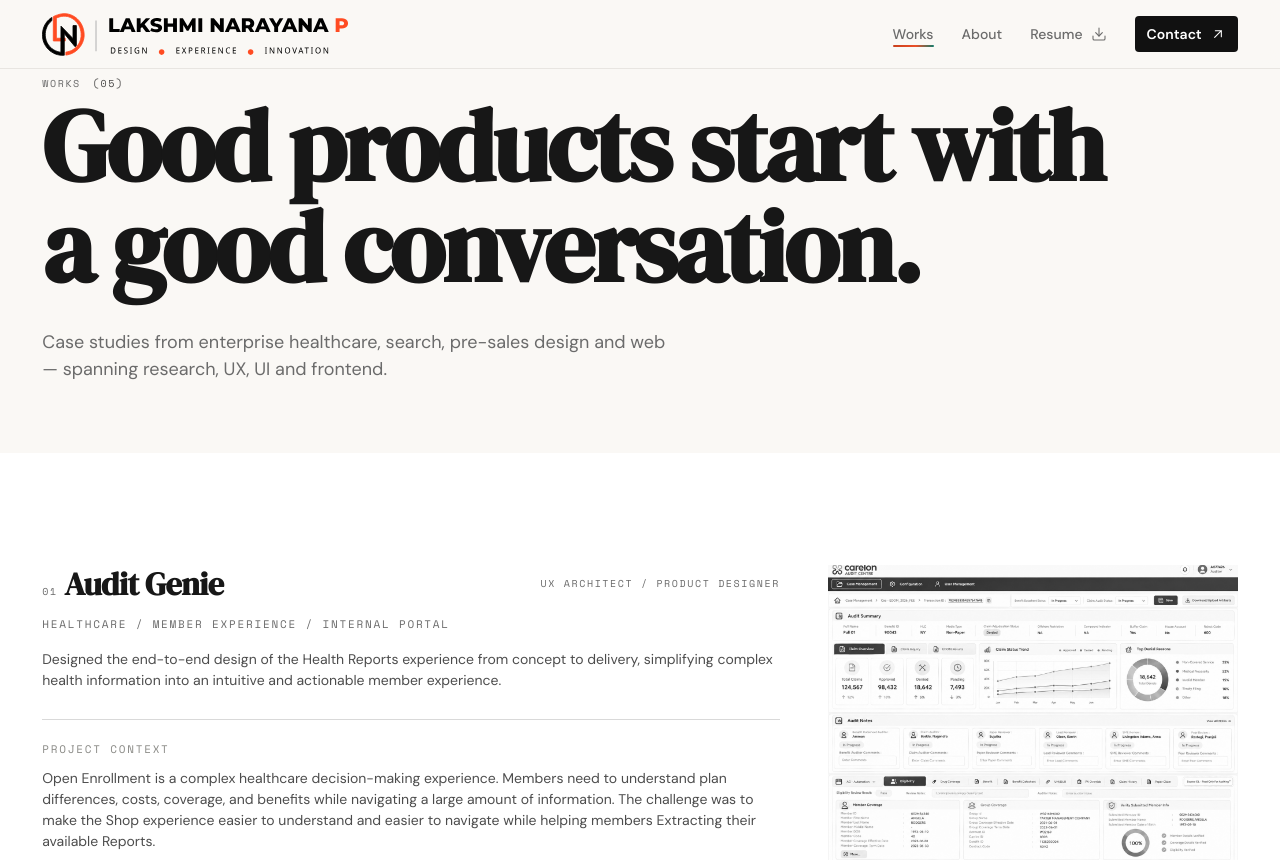
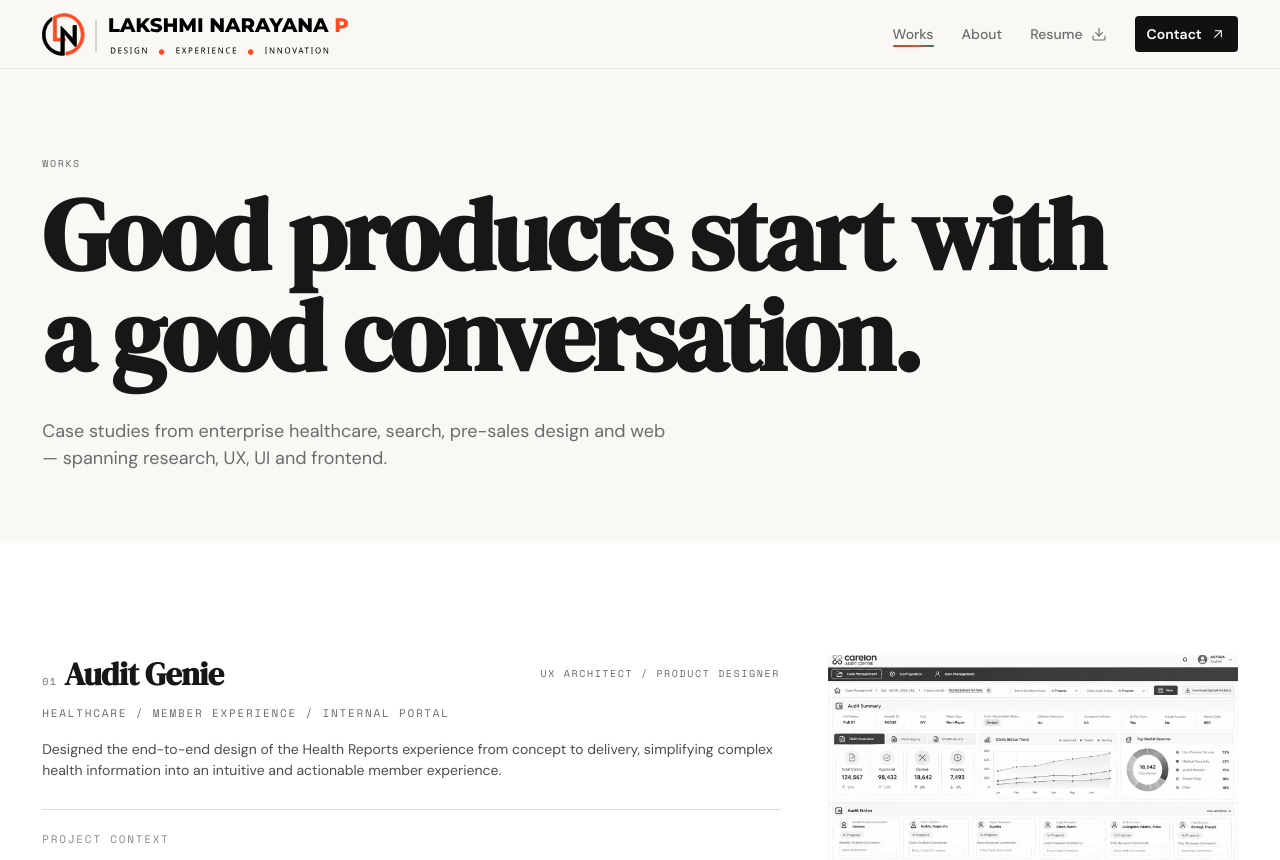
Before and after one commit to laxminarayana-pandaga/UXLN, an Angular app: page /works in a window 1280 px wide. Shown: the top 860 px of the page. Built offline with nearby package versions, Linux system fonts and the light colour scheme.

Commit message:
added New Resume

```diff
--- a/src/app/pages/works/works.scss
+++ b/src/app/pages/works/works.scss
@@ -9,6 +9,7 @@
   display: grid;
   gap: var(--space-5);
   padding-bottom: clamp(3rem, 2rem + 3vw, 5rem);
+  padding-top:clamp(5rem, 1rem + 3vw, 5.5rem);
   // margin-bottom: clamp(3rem, 2rem + 3vw, 5rem);
   // border-bottom: 1px solid var(--color-border);
 
@@ -18,7 +19,9 @@
     padding-top: clamp(2rem, 1rem + 4vw, 2rem);
   }
 }
-
+.eyebrow {
+  margin-bottom: var(--space-3);
+}
 .works__grid {
   display: grid;
   gap: clamp(1rem, 2rem + 2vw, 1rem);
--- a/src/app/pages/works/works.ts
+++ b/src/app/pages/works/works.ts
@@ -12,7 +12,7 @@
     <section class="section works" aria-labelledby="works-title">
         <header class="works__header">
         <div class="container">
-          <p class="eyebrow">Works <span class="muted">({{ projects.length | pad }})</span></p>
+          <p class="eyebrow">Works </p>
           <h1 id="works-title" class="display">Good products start with a good conversation.</h1>
           <p class="lead">
             Case studies from enterprise healthcare, search, pre-sales design and web — spanning
```
Also changed, not shown: 1 other file (tests, documents, lock files or other folders).
